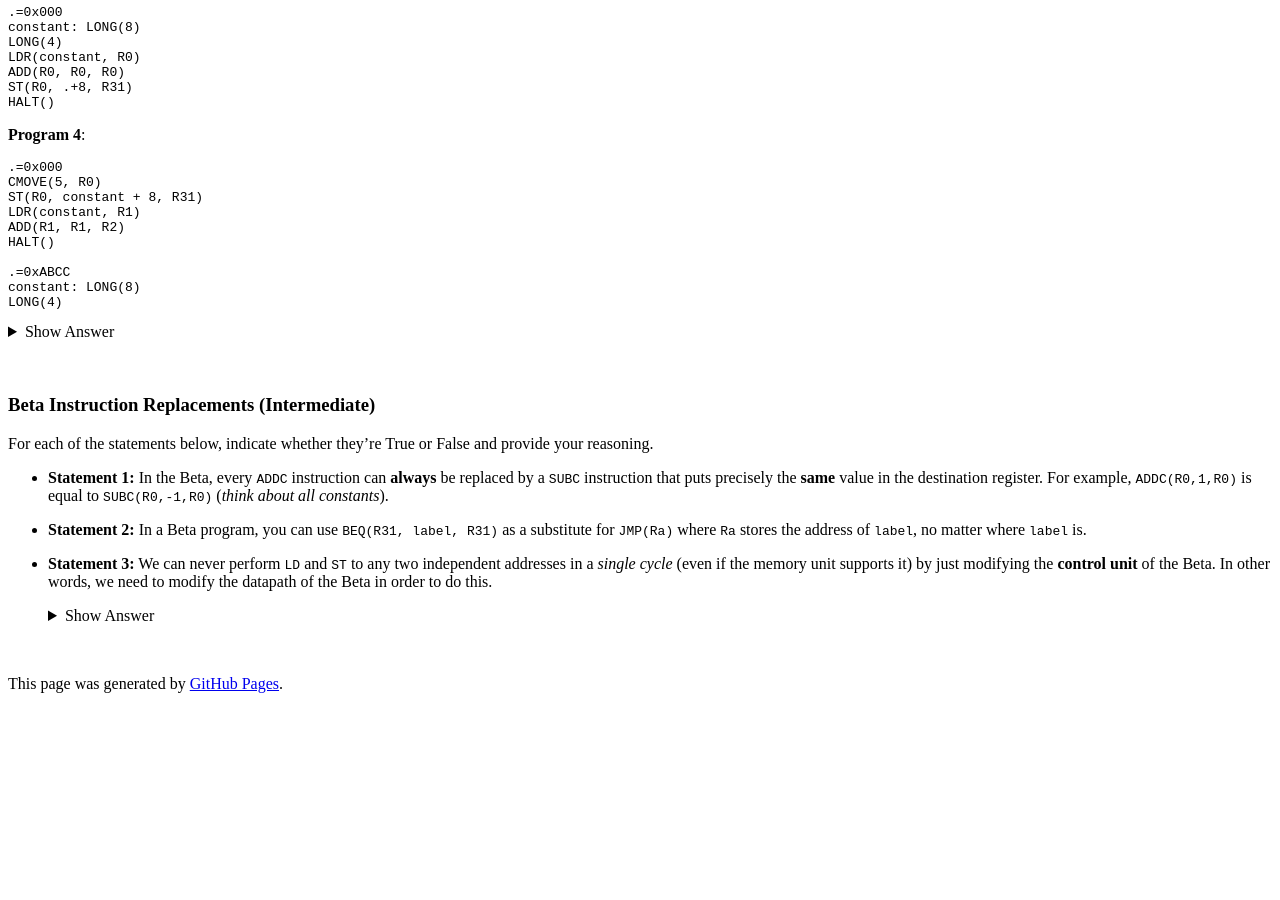
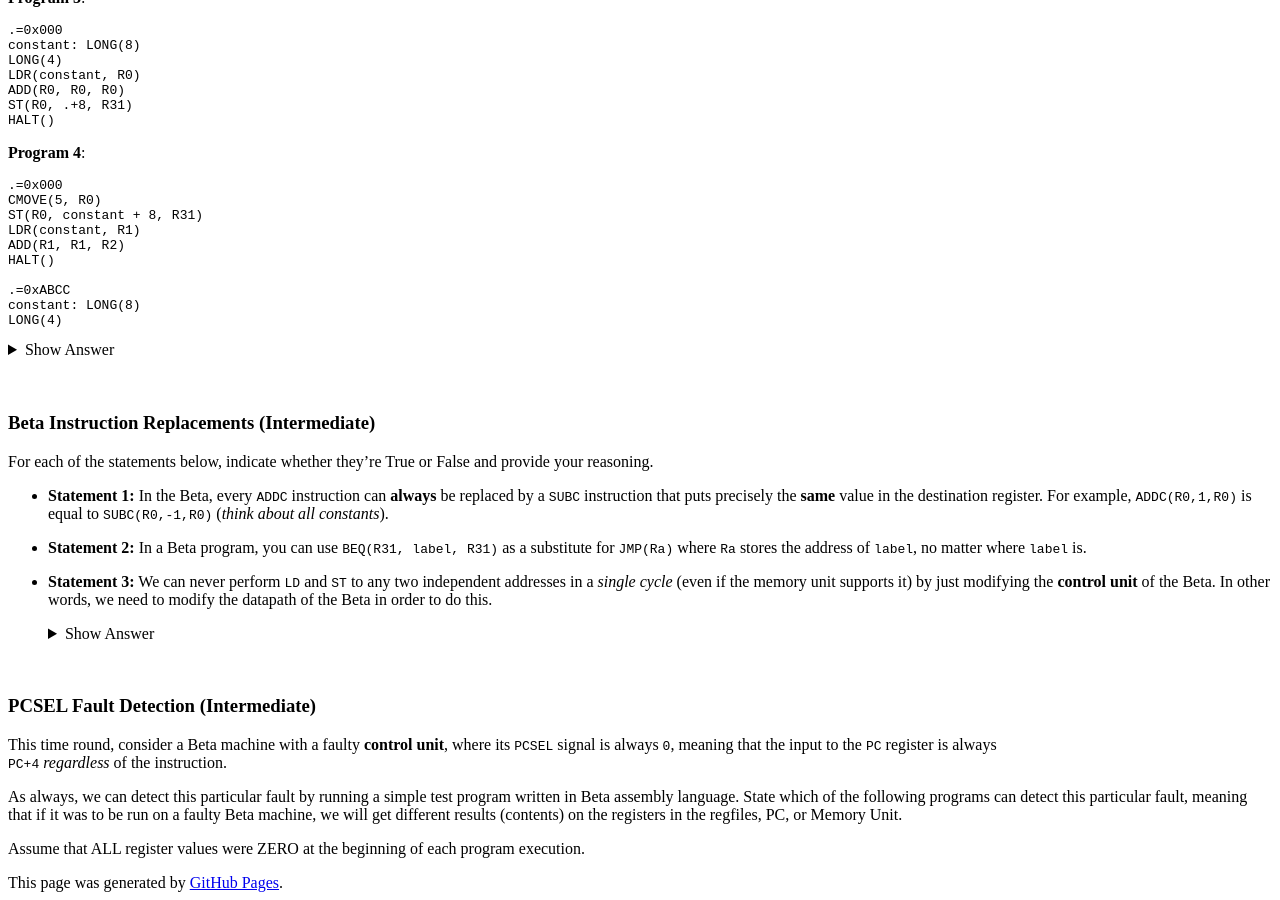
Before and after one commit to natalieagus/natalieagus.github.io, a Jekyll site: the page built from 50002/50002problem_set_5.md, in a window 1280 px wide and 900 px high, scrolled down 5101 px. Built offline with Jekyll 4.4.1, drawn with Linux system fonts in a browser that asks for light colours; formulas are drawn with MathJax 3; a script that is not in the unit is left out; the repository's description, which GitHub fills in, is left out; before the commit the page ends 5802 px from its top, so only the background shows below that; some of the changed text lies outside the part shown.

Commit message:
50002/50002problem_set_5.md updated from https://stackedit.io/

```diff
--- a/50002/50002problem_set_5.md
+++ b/50002/50002problem_set_5.md
@@ -454,8 +454,17 @@ For each of the statements below, indicate whether they're True or False and pro
 	</details>
 	<br/>
 	{::options parse_block_html="false" /}
+
+### PCSEL Fault Detection (Intermediate)
+
+This time round, consider a Beta machine with a faulty **control unit**, where its `PCSEL` signal is always `0`, meaning that the input to the `PC` register is always
+`PC+4` *regardless* of the instruction.
+
+As always, we can  detect this particular fault by running a simple test program written in Beta assembly language. State which of the following programs can detect this particular fault, meaning that if it was to be run on a faulty Beta machine, we will get different results (contents) on the registers in the regfiles, PC, or Memory Unit.
+
+Assume that ALL register values were ZERO at the beginning of each program execution.
 <!--stackedit_data:
-eyJoaXN0b3J5IjpbLTk3NDYzOTYzMSwtNDY0NzMzNzYzLDEyND
-I1NDA5MDksNzI4Mjg0MjU4LDIwNjc4OTM3MjUsLTExMjA0Mzk3
-ODVdfQ==
+eyJoaXN0b3J5IjpbLTE0ODc1MjQyOTksLTQ2NDczMzc2MywxMj
+QyNTQwOTA5LDcyODI4NDI1OCwyMDY3ODkzNzI1LC0xMTIwNDM5
+Nzg1XX0=
 -->
```
